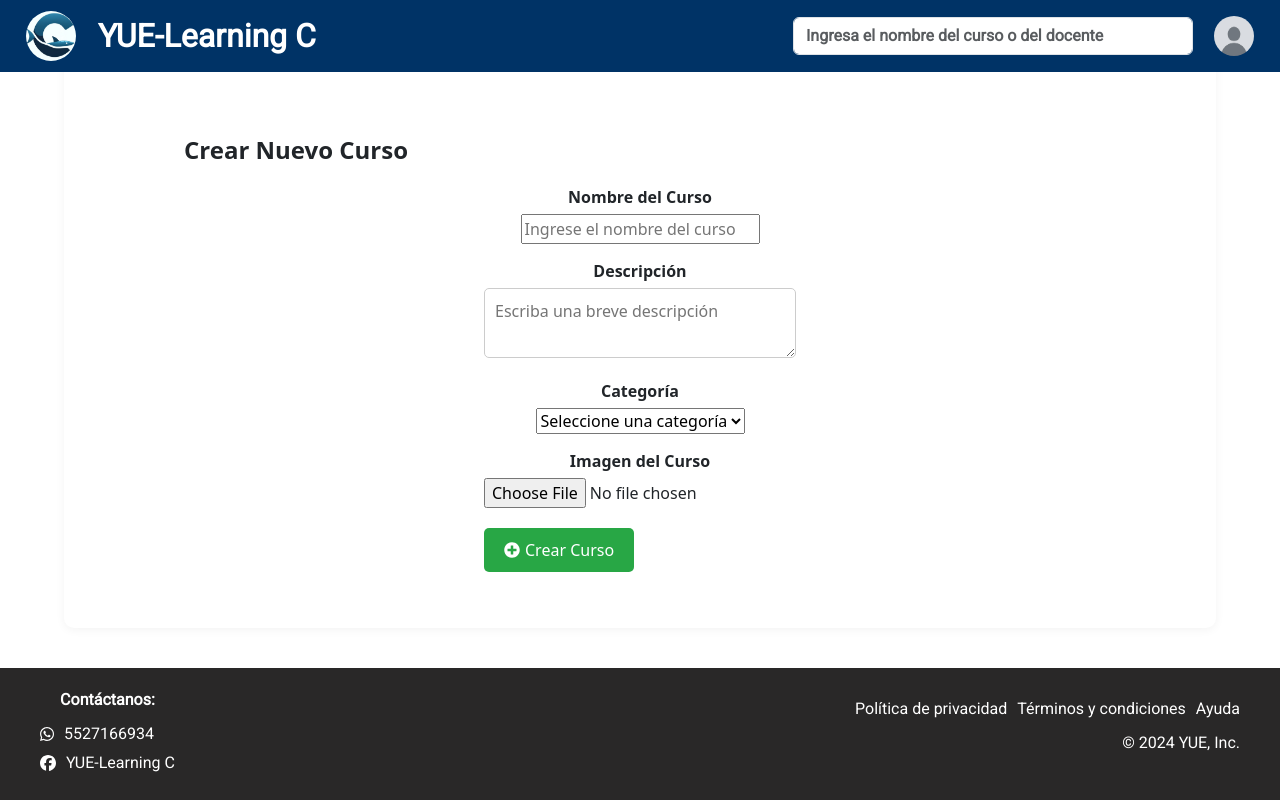
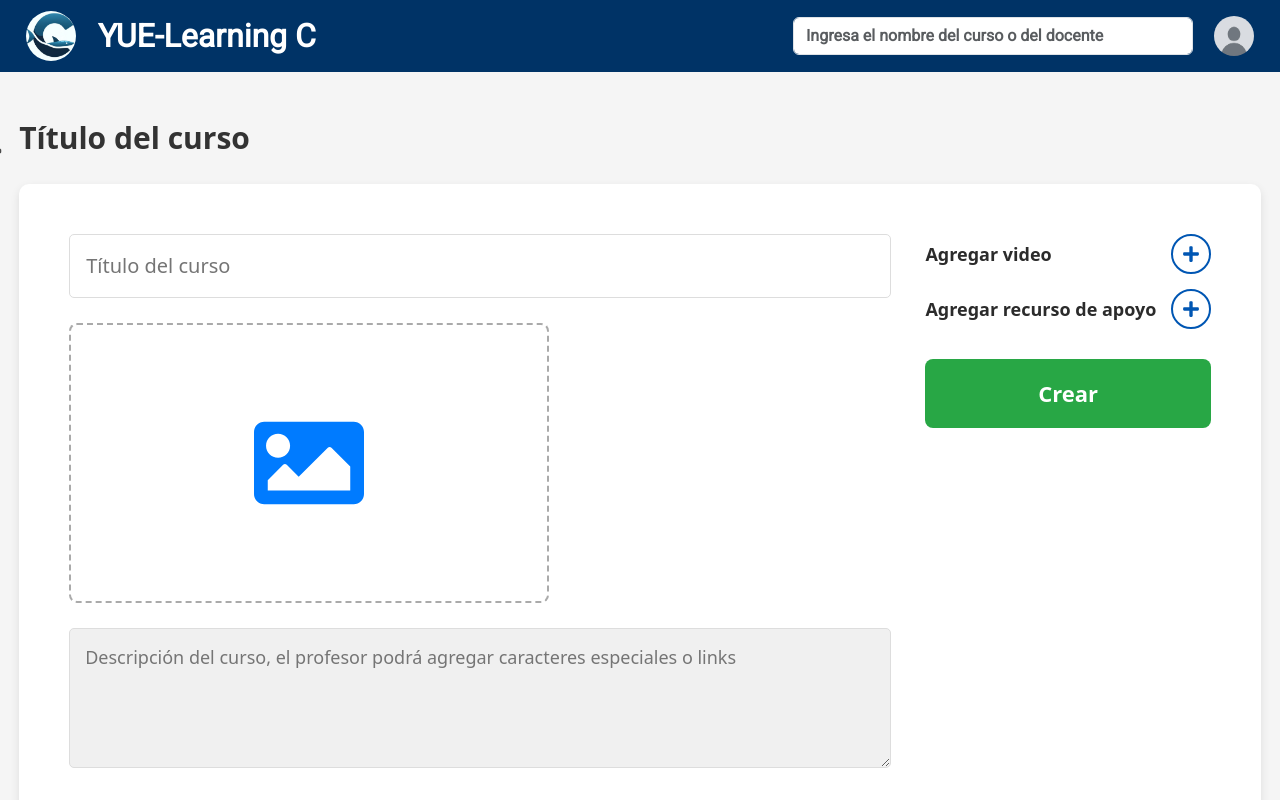
Before and after one commit to TlaloCode/YueLearningC, a React (Create React App) app in the folder frontend/: page /mis-cursos in a window 1280 px wide. Both pictures are taken after a click on the button "Nuevo Curso". Shown: the top 800 px of the page. Built offline with nearby package versions, Linux system fonts and the light colour scheme.

Commit message:
modifique vista crear curso Docente(Aide)

```diff
--- a/frontend/src/css/CreateCourse.css
+++ b/frontend/src/css/CreateCourse.css
@@ -1,103 +1,215 @@
-/* Estilos para la vista de Mis Cursos */
-.profile-container {
-    width: 90%;
-    max-width: 1200px;
-    margin: 40px auto;
-    padding: 20px;
-    background: white;
-    border-radius: 10px;
-    box-shadow: 0 2px 10px rgba(0, 0, 0, 0.05);
+.app-container {
+    display: flex;
+    flex-direction: column;
+    align-items: center;
+    justify-content: center;
+    width: 100%;
+    min-height: 100vh;
+    background-color: #f5f5f5;
+    position: relative;
+    padding-top: 80px; /* Asegura que el contenido no se solape con el Header */
 }
 
-.profile-header {
+.course-container {
+    width: 97%; /* Expandir más el contenedor */
+    max-width: 1400px; /* Más ancho */
+    margin: 40px auto;
+    text-align: left;
+}
+
+.course-header {
     display: flex;
     align-items: center;
-    gap: 20px;
-    margin-bottom: 30px;
+    gap: 15px;
+    margin-bottom: 20px;
+    position: relative;
+    z-index: 10; /* Para que no lo cubra el footer */
 }
 
-.profile-pic {
-    width: 100px;
-    height: 100px;
-    border-radius: 50%;
+.btn-back {
+    background: none;
+    border: none;
+    font-size: 28px;
+    cursor: pointer;
+    color: #4a4a4a;
+    position: absolute;
+    left: -50px;
+    top: 5px;
 }
 
-.profile-info {
-    flex-grow: 1;
+.btn-back:hover {
+    color: #007bff;
 }
 
-.profile-info h2 {
-    font-size: 24px;
+.course-title {
+    font-size: 30px;
     font-weight: bold;
-    margin: 0;
+    color: #333;
 }
 
-.email {
-    color: #666;
-    font-size: 14px;
+.course-content {
+    display: flex;
+    justify-content: space-between;
+    align-items: flex-start;
+    background: #fff;
+    border-radius: 10px;
+    padding: 50px;
+    box-shadow: 0px 4px 10px rgba(0, 0, 0, 0.1);
+    width: 100%;
+    min-height: 600px; /* Hacerlo más alto */
 }
 
-.description {
-    font-size: 16px;
-    color: #444;
+.left-side {
+    width: 72%; /* Más espacio en el lado izquierdo */
+    display: flex;
+    flex-direction: column;
 }
 
-.courses-section {
+.right-side {
+    width: 25%;
+    display: flex;
+    flex-direction: column;
+    align-items: flex-start;
+    gap: 15px;
+}
+.action-container {
+    display: flex;
+    align-items: center;
+    justify-content: space-between;
+    width: 100%;
+    font-size: 18px;
+    font-weight: bold;
+    color: #2b2b2b;
+}
+
+.btn-circle {
+    width: 40px;
+    height: 40px;
+    border-radius: 50%;
+    background-color: white;
+    border: 2px solid #0056b3;
+    display: flex;
+    align-items: center;
+    justify-content: center;
+    font-size: 18px;
+    cursor: pointer;
+    transition: all 0.3s ease-in-out;
+    color: #0056b3;
+}
+
+.btn-circle:hover {
+    background-color: #0056b3;
+    color: white;
+}
+
+.btn-create {
+    background-color: #6FCF97;
+    color: black;
+    border: none;
+    padding: 15px;
+    border-radius: 10px;
+    display: flex;
+    align-items: center;
+    justify-content: center;
+    font-size: 20px;
+    font-weight: bold;
+    transition: all 0.3s ease-in-out;
+    width: 100%;
+    margin-top: 15px;
+}
+
+.btn-create:hover {
+    background-color: #57a873;
+}
+
+.input-title {
+    width: 100%;
+    padding: 16px;
+    border: 1px solid #ddd;
+    border-radius: 5px;
+    margin-bottom: 25px;
+    font-size: 20px;
+}
+
+.image-upload-label {
+    width: 100%;
+    max-width: 480px; /* Aumentar tamaño */
+    height: 280px;
+    border: 2px dashed #aaa;
+    border-radius: 8px;
+    display: flex;
+    align-items: center;
+    justify-content: center;
+    cursor: pointer;
+    margin-bottom: 25px;
+    transition: all 0.3s ease-in-out;
+}
+
+.image-upload-label:hover {
+    border-color: #007bff;
+    background-color: rgba(0, 123, 255, 0.1);
+}
+
+.upload-icon {
+    font-size: 110px;
+    color: #007bff;
+}
+
+.preview-image {
+    width: 100%;
+    height: 100%;
+    object-fit: cover;
+    border-radius: 8px;
+}
+
+.input-description {
+    width: 100%;
+    height: 140px;
+    padding: 15px;
+    border: 1px solid #ddd;
+    border-radius: 5px;
+    background-color: #f0f0f0;
+    font-size: 18px;
+    color: #4a4a4a;
+    margin-bottom: 20px;
+}
+
+.btn-add-resource {
+    background-color: #0056b3;
+    color: white;
+    border: none;
+    padding: 18px 30px;
+    border-radius: 8px;
+    display: flex;
+    align-items: center;
+    gap: 12px;
+    cursor: pointer;
+    font-size: 20px;
+    font-weight: bold;
+    transition: all 0.3s ease-in-out;
     width: 100%;
 }
 
-.section-title {
+.btn-add-resource:hover {
+    background-color: #003d82;
+}
+
+.btn-create {
+    background-color: #28a745;
+    color: white;
+    border: none;
+    padding: 18px 35px;
+    border-radius: 8px;
+    display: flex;
+    align-items: center;
+    gap: 12px;
+    cursor: pointer;
     font-size: 22px;
     font-weight: bold;
-    margin-bottom: 20px;
+    transition: all 0.3s ease-in-out;
+    width: 100%;
 }
 
-.courses-container {
-    display: flex;
-    flex-wrap: wrap;
-    gap: 20px;
-    justify-content: center;
+.btn-create:hover {
+    background-color: #218838;
 }
-
-.course-card {
-    width: 250px;
-    background: #f9f9f9;
-    padding: 15px;
-    border-radius: 8px;
-    text-align: center;
-    box-shadow: 0 2px 5px rgba(0, 0, 0, 0.1);
-}
-
-.course-image {
-    width: 100%;
-    border-radius: 5px;
-}
-
-.course-title {
-    font-size: 18px;
-    font-weight: bold;
-    margin-top: 10px;
-}
-
-.add-course {
-    display: flex;
-    align-items: center;
-    justify-content: center;
-}
-
-.add-course-btn {
-    background: #28a745;
-    color: white;
-    font-size: 16px;
-    padding: 12px 20px;
-    border: none;
-    border-radius: 5px;
-    cursor: pointer;
-    display: flex;
-    align-items: center;
-    gap: 8px;
-}
-
-.add-course-btn:hover {
-    background: #218838;
-}
--- a/frontend/src/paginas/CreateCourse.js
+++ b/frontend/src/paginas/CreateCourse.js
@@ -2,18 +2,31 @@ import React, { useState } from "react";
 import Header from "../components/Header";
 import Footer from "../components/footer";
 import "../css/CreateCourse.css";
-import { FaPlusCircle } from "react-icons/fa";
+import { FaPlus, FaVideo, FaFileAlt, FaImage, FaArrowLeft } from "react-icons/fa";
+import { useNavigate } from "react-router-dom";
 
 const CreateCourse = () => {
-    const [course] = useState({
+    const navigate = useNavigate();
+    const [course, setCourse] = useState({
         title: "",
         description: "",
-        category: "",
-        image: "",
+        image: null,
     });
 
     const handleChange = (e) => {
-        const { name, value } = e.target;
+        const { name, value, type } = e.target;
+
+        if (type === "file") {
+            setCourse((prev) => ({
+                ...prev,
+                [name]: e.target.files[0],
+            }));
+        } else {
+            setCourse((prev) => ({
+                ...prev,
+                [name]: value,
+            }));
+        }
     };
 
     const handleSubmit = (e) => {
@@ -25,54 +38,62 @@ const CreateCourse = () => {
         <div className="app-container">
             <Header />
 
-            <div className="profile-container">
-                <h2 className="profile-title">Crear Nuevo Curso</h2>
+            <div className="course-container">
+                <div className="course-header">
+                    <button className="btn-back" onClick={() => navigate(-1)}>
+                        <FaArrowLeft />
+                    </button>
+                    <h2 className="course-title">Título del curso</h2>
+                </div>
 
-                <div className="course-form-container">
-                    <form onSubmit={handleSubmit} className="course-form">
-                        <div className="form-group">
-                            <label>Nombre del Curso</label>
+                <div className="course-content">
+                    <div className="left-side">
                         <input
                             type="text"
                             name="title"
                             value={course.title}
                             onChange={handleChange}
-                                placeholder="Ingrese el nombre del curso"
+                            placeholder="Título del curso"
+                            className="input-title"
                             required
                         />
-                        </div>
 
-                        <div className="form-group">
-                            <label>Descripción</label>
+                        <label htmlFor="imageUpload" className="image-upload-label">
+                            {course.image ? (
+                                <img src={URL.createObjectURL(course.image)} alt="Vista previa" className="preview-image" />
+                            ) : (
+                                <FaImage className="upload-icon" />
+                            )}
+                        </label>
+                        <input type="file" id="imageUpload" name="image" onChange={handleChange} hidden />
+
                         <textarea
                             name="description"
                             value={course.description}
                             onChange={handleChange}
-                                placeholder="Escriba una breve descripción"
+                            placeholder="Descripción del curso, el profesor podrá agregar caracteres especiales o links"
+                            className="input-description"
                             required
                         ></textarea>
                     </div>
 
-                        <div className="form-group">
-                            <label>Categoría</label>
-                            <select name="category" value={course.category} onChange={handleChange} required>
-                                <option value="">Seleccione una categoría</option>
-                                <option value="Programación">Programación</option>
-                                <option value="Matemáticas">Matemáticas</option>
-                                <option value="Ciencias">Ciencias</option>
-                                <option value="Idiomas">Idiomas</option>
-                            </select>
+                    <div className="right-side">
+                        <div className="action-container">
+                            <span>Agregar video</span>
+                            <button type="button" className="btn-circle">
+                                <FaPlus />
+                            </button>
                         </div>
-
-                        <div className="form-group">
-                            <label>Imagen del Curso</label>
-                            <input type="file" name="image" onChange={handleChange} />
+                        <div className="action-container">
+                            <span>Agregar recurso de apoyo</span>
+                            <button type="button" className="btn-circle">
+                                <FaPlus />
+                            </button>
                         </div>
-
                         <button type="submit" className="btn-create">
-                            <FaPlusCircle /> Crear Curso
+                            Crear
                         </button>
-                    </form>
+                    </div>
                 </div>
             </div>
 
```
Lines whose indentation alone changed are shown as unchanged.
